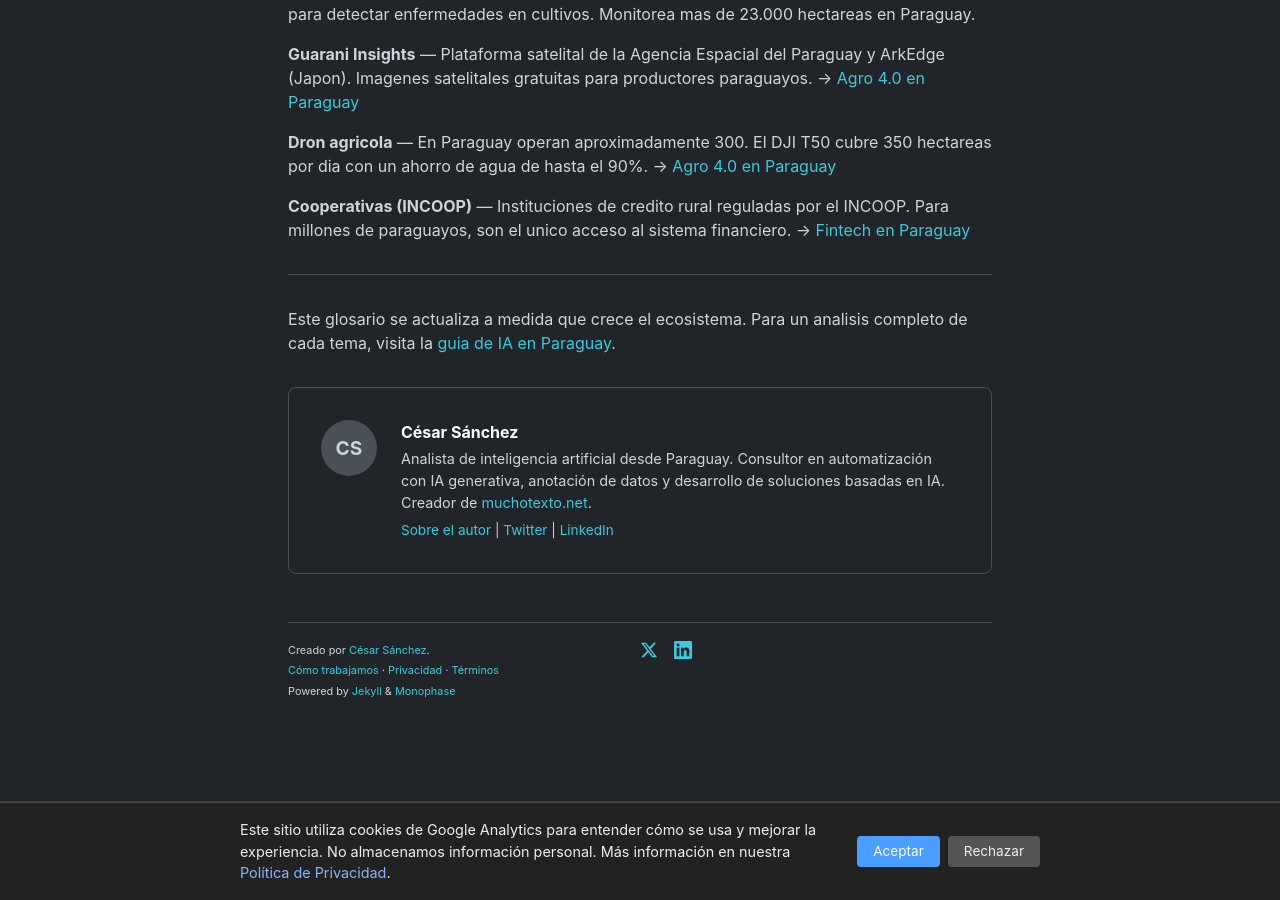
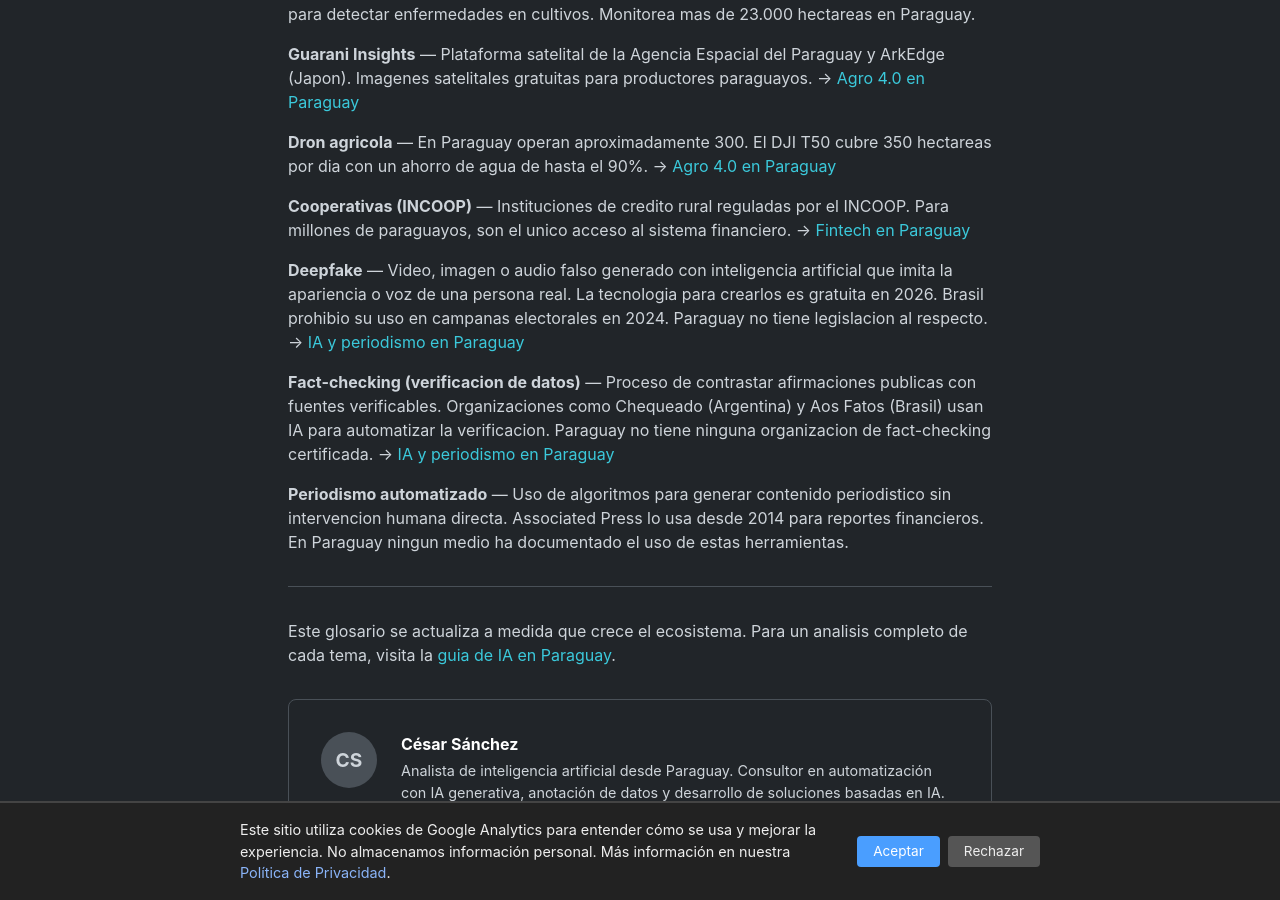
Before and after one commit to miravosqueinteresante/muchotexto.net, a Jekyll site: the page built from glosario.markdown, in a window 1280 px wide and 900 px high, scrolled down 4824 px. Built offline with Jekyll 4.4.1, drawn with Linux system fonts in a browser that asks for light colours.

Commit message:
Actualizar glosario: deepfake, fact-checking, periodismo automatizado + last_modified_at

```diff
--- a/glosario.markdown
+++ b/glosario.markdown
@@ -143,6 +143,14 @@
 **Cooperativas (INCOOP)** — Instituciones de credito rural reguladas por el INCOOP. Para millones de paraguayos, son el unico acceso al sistema financiero.
 → [Fintech en Paraguay](/articulos/2026/07/10/fintech-paraguay-ecosistema/)
 
+**Deepfake** — Video, imagen o audio falso generado con inteligencia artificial que imita la apariencia o voz de una persona real. La tecnologia para crearlos es gratuita en 2026. Brasil prohibio su uso en campanas electorales en 2024. Paraguay no tiene legislacion al respecto.
+→ [IA y periodismo en Paraguay](/articulos/2026/07/16/ia-periodismo-paraguay/)
+
+**Fact-checking (verificacion de datos)** — Proceso de contrastar afirmaciones publicas con fuentes verificables. Organizaciones como Chequeado (Argentina) y Aos Fatos (Brasil) usan IA para automatizar la verificacion. Paraguay no tiene ninguna organizacion de fact-checking certificada.
+→ [IA y periodismo en Paraguay](/articulos/2026/07/16/ia-periodismo-paraguay/)
+
+**Periodismo automatizado** — Uso de algoritmos para generar contenido periodistico sin intervencion humana directa. Associated Press lo usa desde 2014 para reportes financieros. En Paraguay ningun medio ha documentado el uso de estas herramientas.
+
 ---
 
 Este glosario se actualiza a medida que crece el ecosistema. Para un analisis completo de cada tema, visita la [guia de IA en Paraguay](/ia-en-paraguay/).
```
Also changed, not shown: other parts of glosario.markdown (+1 -1 lines).
